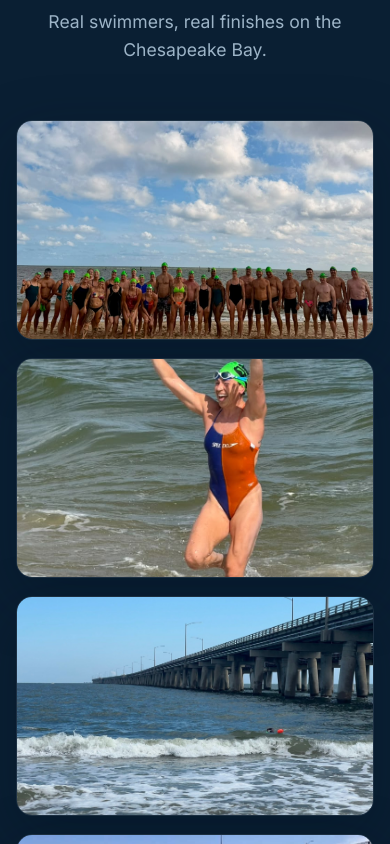
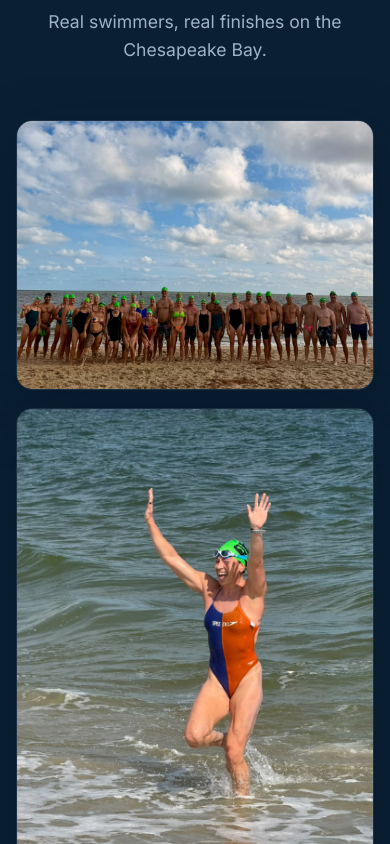
Before and after one commit to swimnerdtim/bridge-to-bridge, a React (Vite) app: page / in a window 390 px wide. Shown: the part 4740-5584 px from the top of the page. Built offline with nearby package versions, Linux system fonts and the light colour scheme; a web font is replaced by a local one.

Commit message:
Gallery: masonry columns w/ natural aspect ratio - no more cropping (full photos show)

```diff
--- a/src/App.jsx
+++ b/src/App.jsx
@@ -375,7 +375,7 @@ export default function App() {
             {GALLERY_PHOTOS.map((photo, i) => (
               <figure
                 key={i}
-                className={`gallery-item${photo.size === 'wide' ? ' gallery-wide' : ''}${photo.size === 'tall' ? ' gallery-tall' : ''}`}
+                className="gallery-item"
               >
                 <img src={photo.src} alt="Chic's Beach Bridge to Bridge open water swim" loading="lazy" />
               </figure>
--- a/src/styles.css
+++ b/src/styles.css
@@ -375,19 +375,18 @@ section { padding: 96px 0; }
 /* ─── GALLERY ─── */
 .gallery { background: var(--navy); }
 .gallery-grid {
-  display: grid; grid-template-columns: repeat(2, 1fr);
-  grid-auto-rows: 240px; gap: 18px;
+  column-count: 3; column-gap: 18px;
 }
 .gallery-item {
-  position: relative; margin: 0; border-radius: 16px; overflow: hidden;
+  position: relative; margin: 0 0 18px; border-radius: 16px; overflow: hidden;
   box-shadow: var(--shadow); border: 1px solid rgba(255,255,255,0.08);
+  break-inside: avoid; -webkit-column-break-inside: avoid;
 }
-.gallery-item img { width: 100%; height: 100%; object-fit: cover; display: block; transition: transform 0.5s ease; }
-.gallery-item:hover img { transform: scale(1.05); }
-.gallery-wide { grid-column: span 2; }
-.gallery-tall { grid-row: span 2; }
-@media (max-width: 700px) {
-  .gallery-grid { grid-template-columns: 1fr; grid-auto-rows: 220px; }
-  .gallery-tall { grid-row: span 1; }
-  .gallery-wide { grid-column: span 1; }
+.gallery-item img { width: 100%; height: auto; display: block; transition: transform 0.5s ease; }
+.gallery-item:hover img { transform: scale(1.04); }
+@media (max-width: 900px) {
+  .gallery-grid { column-count: 2; }
 }
+@media (max-width: 560px) {
+  .gallery-grid { column-count: 1; }
+}
```
